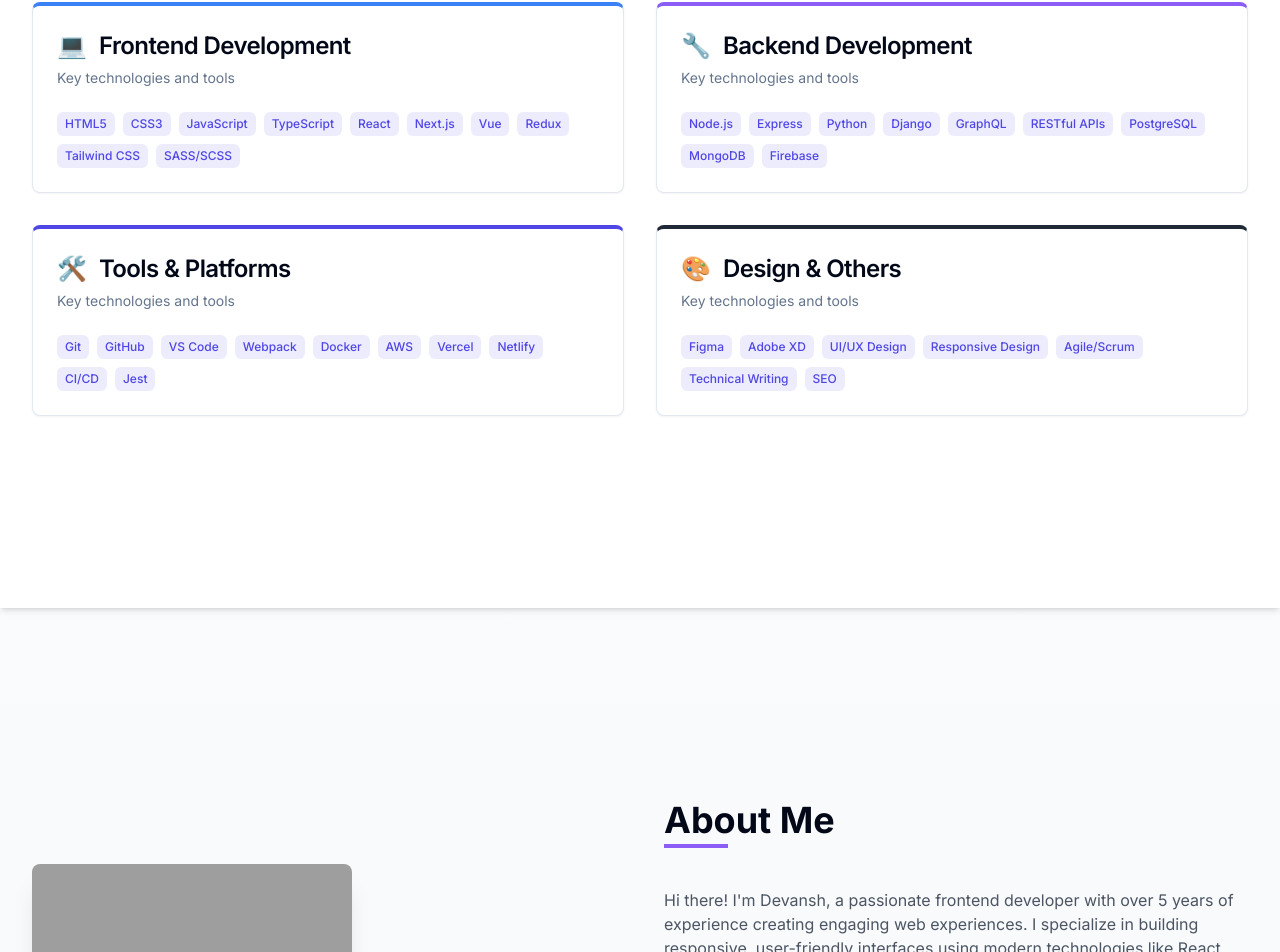
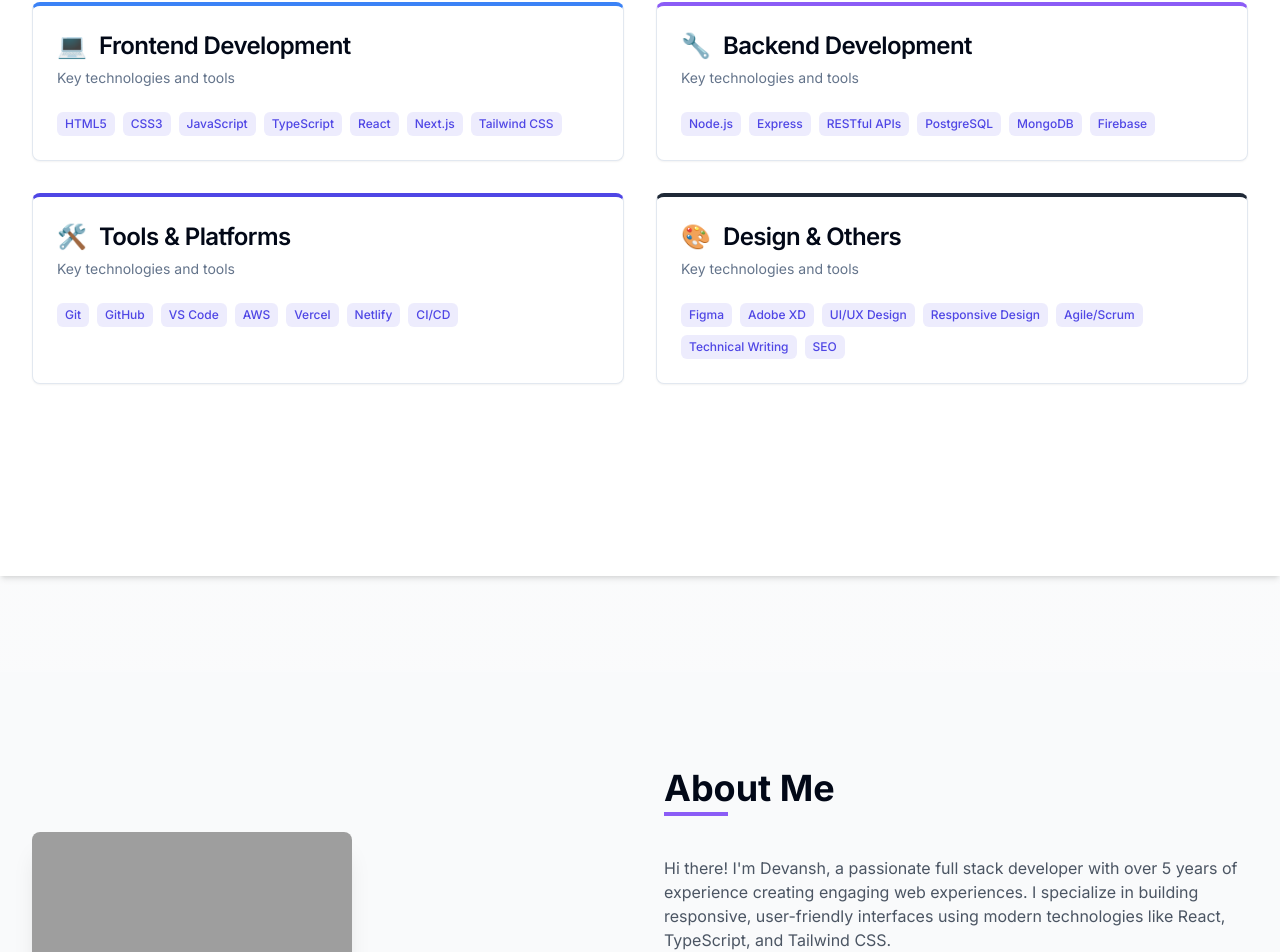
Before and after one commit to dev220805/devansh-portfolio, a React (Vite) app: page / in a window 1280 px wide. Shown: the part 2634-3586 px from the top of the page. Built offline with nearby package versions, Linux system fonts and the light colour scheme; grey boxes are pictures that could not be loaded.

Commit message:
Update links and skills
Updates GitHub link in HeroSection, updates job title in AboutSection, and removes specified skills from SkillsSection.

```diff
--- a/src/components/AboutSection.tsx
+++ b/src/components/AboutSection.tsx
@@ -23,7 +23,7 @@ const AboutSection = () => {
           <div>
             <h2 className="section-heading">About Me</h2>
             <p className="text-gray-600 mb-4">
-              Hi there! I'm Devansh, a passionate frontend developer with over 5 years of experience
+              Hi there! I'm Devansh, a passionate full stack developer with over 5 years of experience
               creating engaging web experiences. I specialize in building responsive, user-friendly interfaces
               using modern technologies like React, TypeScript, and Tailwind CSS.
             </p>
--- a/src/components/HeroSection.tsx
+++ b/src/components/HeroSection.tsx
@@ -33,7 +33,7 @@ const HeroSection = () => {
 
             <div className="mt-12 flex space-x-6 items-center">
               <a
-                href="https://github.com/"
+                href="https://github.com/dev220805"
                 target="_blank"
                 rel="noopener noreferrer"
                 className="hover:text-portfolio-purple transition-colors text-gray-700"
--- a/src/components/SkillsSection.tsx
+++ b/src/components/SkillsSection.tsx
@@ -13,19 +13,19 @@ const skillCategories: SkillCategory[] = [
   {
     id: 1,
     title: 'Frontend Development',
-    skills: ['HTML5', 'CSS3', 'JavaScript', 'TypeScript', 'React', 'Next.js', 'Vue', 'Redux', 'Tailwind CSS', 'SASS/SCSS'],
+    skills: ['HTML5', 'CSS3', 'JavaScript', 'TypeScript', 'React', 'Next.js', 'Tailwind CSS'],
     icon: '💻'
   },
   {
     id: 2,
     title: 'Backend Development',
-    skills: ['Node.js', 'Express', 'Python', 'Django', 'GraphQL', 'RESTful APIs', 'PostgreSQL', 'MongoDB', 'Firebase'],
+    skills: ['Node.js', 'Express', 'RESTful APIs', 'PostgreSQL', 'MongoDB', 'Firebase'],
     icon: '🔧'
   },
   {
     id: 3,
     title: 'Tools & Platforms',
-    skills: ['Git', 'GitHub', 'VS Code', 'Webpack', 'Docker', 'AWS', 'Vercel', 'Netlify', 'CI/CD', 'Jest'],
+    skills: ['Git', 'GitHub', 'VS Code', 'AWS', 'Vercel', 'Netlify', 'CI/CD'],
     icon: '🛠️'
   },
   {
```
